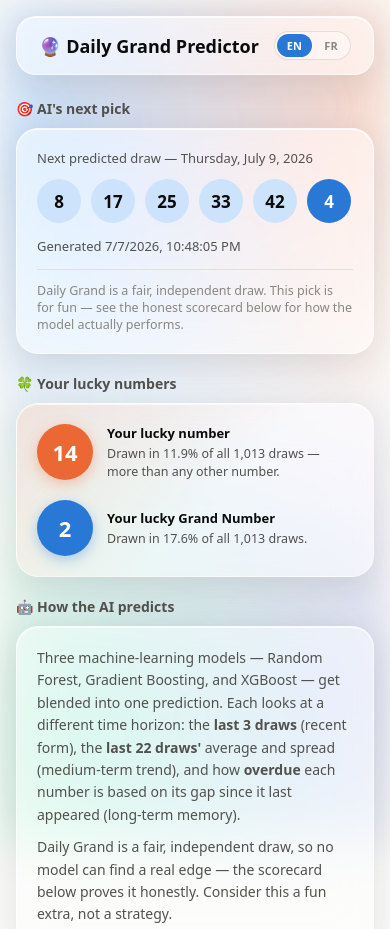
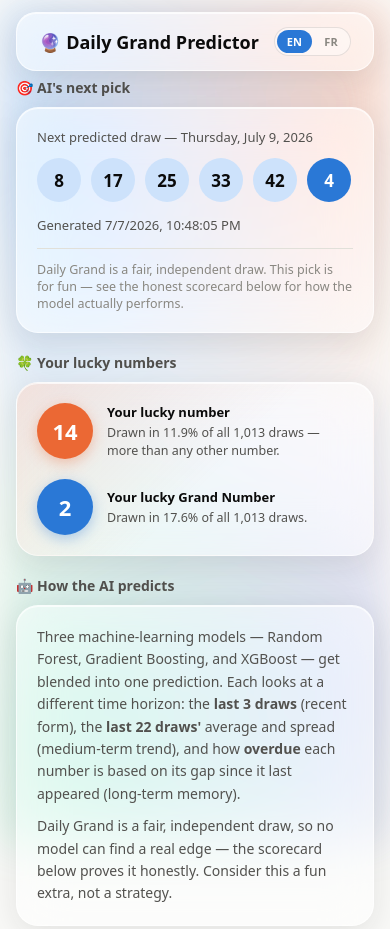
Before and after one commit to Anini-A/daily-grand-predictor, a plain HTML site: page docs/index.html in a window 390 px wide. Shown: the top 929 px of the page. Drawn offline with Linux system fonts and the light colour scheme.

Commit message:
Make the header bar truly fixed instead of sticky/static
position: sticky worked on desktop but the mobile media query
(max-width: 620px) overrode it back to position: static, so on mobile
the header scrolled away with the page and content slid past where it
used to be.

Switched to position: fixed at both breakpoints, matched to .wrap's
content width (left/right offsets + max-width + auto margin instead of
sticky's flow-based centering), and added top clearance to .wrap so
content no longer starts underneath the now out-of-flow header.

```diff
--- a/docs/style.css
+++ b/docs/style.css
@@ -76,18 +76,21 @@
 .wrap {
   max-width: 1200px;
   margin: 0 auto;
-  padding: 24px 32px 64px;
+  padding: 90px 32px 64px;
 }
 
 header.top {
   display: flex;
   align-items: center;
   justify-content: space-between;
-  margin-bottom: 24px;
   padding: 14px 22px;
   border-radius: 999px;
-  position: sticky;
+  position: fixed;
   top: 12px;
+  left: 32px;
+  right: 32px;
+  max-width: 1200px;
+  margin: 0 auto;
   z-index: 10;
 }
 
@@ -580,6 +583,6 @@
 }
 
 @media (max-width: 620px) {
-  .wrap { padding: 16px 16px 48px; }
-  header.top { border-radius: 20px; position: static; }
+  .wrap { padding: 78px 16px 48px; }
+  header.top { border-radius: 20px; left: 16px; right: 16px; }
 }
```
